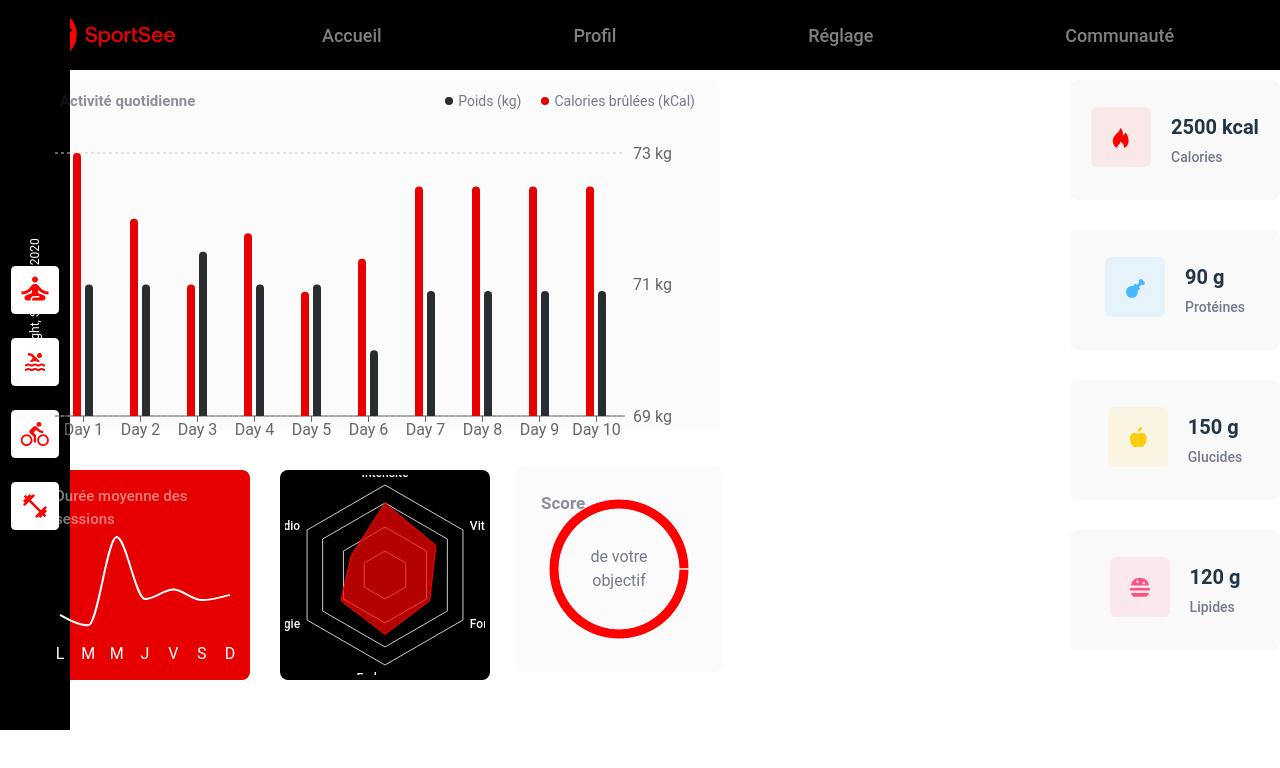
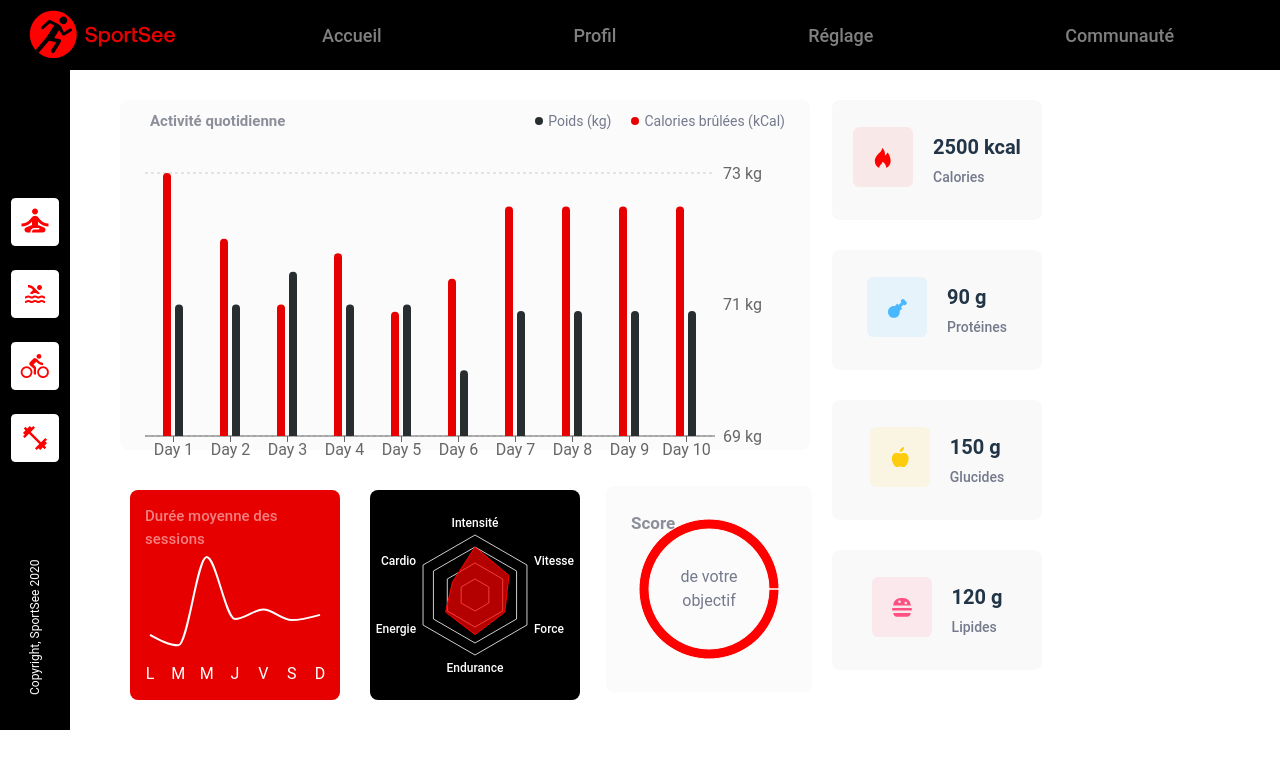
Before and after one commit to Das-F/Sportsee, a React (Vite) app: page / in a window 1280 px wide. Shown: the top 768 px of the page. Built offline with nearby package versions, Linux system fonts and the light colour scheme.

Commit message:
pie chart scale and layout header corrected

```diff
--- a/src/components/Layout.css
+++ b/src/components/Layout.css
@@ -1,7 +1,11 @@
 .layout-header {
   background-color: #000000;
+  position: absolute;
+  top: 0;
+  left: 0;
   width: 100vw;
   height: 70px;
+  z-index: 1000;
 }
 
 .layout-logo {
@@ -70,5 +74,7 @@
 .layout-sidebar-copyright {
   color: #ffffff;
   font-size: 12px;
-  bottom: 10px;
+  position: absolute;
+  left: 20px;
+  margin-left: 15px;
 }
--- a/src/components/PieChart.css
+++ b/src/components/PieChart.css
@@ -8,7 +8,7 @@
   margin: 6px;
 }
 
-.pie-chart-title {
+.pie-chart-container h2 {
   font-size: 8px;
   font-weight: 500;
   color: #20253a;
--- a/src/components/RadarChart.jsx
+++ b/src/components/RadarChart.jsx
@@ -15,7 +15,7 @@ const RadarChartComponent = ({ data = sampleData }) => {
     <div className="radar-chart-container">
       <div style={{ width: "100%", height: "100%" }}>
         <ResponsiveContainer width="100%" height="100%">
-          <RadarChart outerRadius={90} width={730} height={250} data={data}>
+          <RadarChart outerRadius={60} width={630} height={230} data={data}>
             <PolarGrid radialLines={false} />
             <PolarAngleAxis dataKey="subject" tick={{ fill: "#FFFFFF", fontSize: 12, fontWeight: 500 }} />
             <PolarRadiusAxis angle={30} domain={[0, 150]} tick={false} axisLine={false} />
--- a/src/index.css
+++ b/src/index.css
@@ -23,7 +23,7 @@ a:hover {
 }
 
 body {
-  margin: 0;
+  margin: 90px 0 0 90px;
   display: flex;
   min-width: 1024px;
   min-height: 100vh;
```
